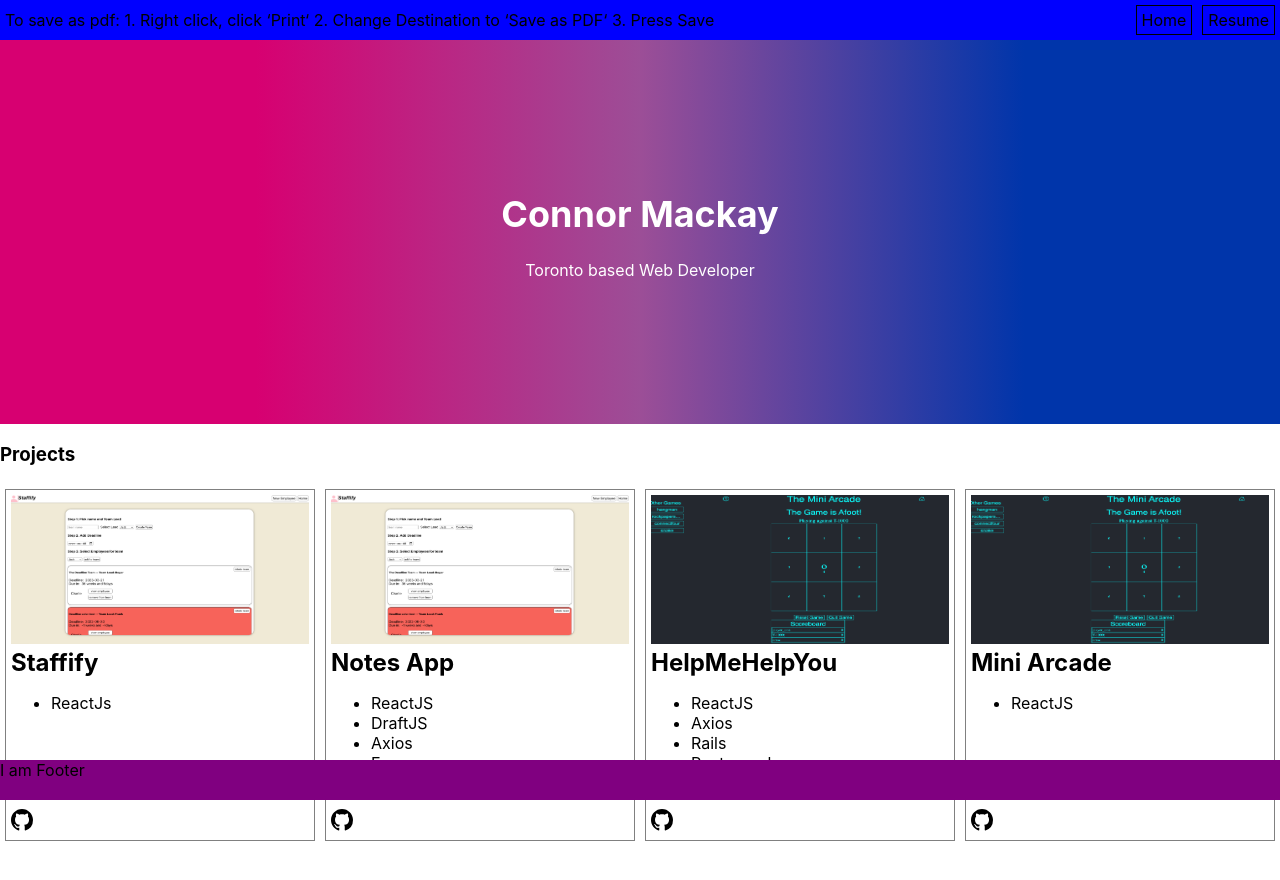
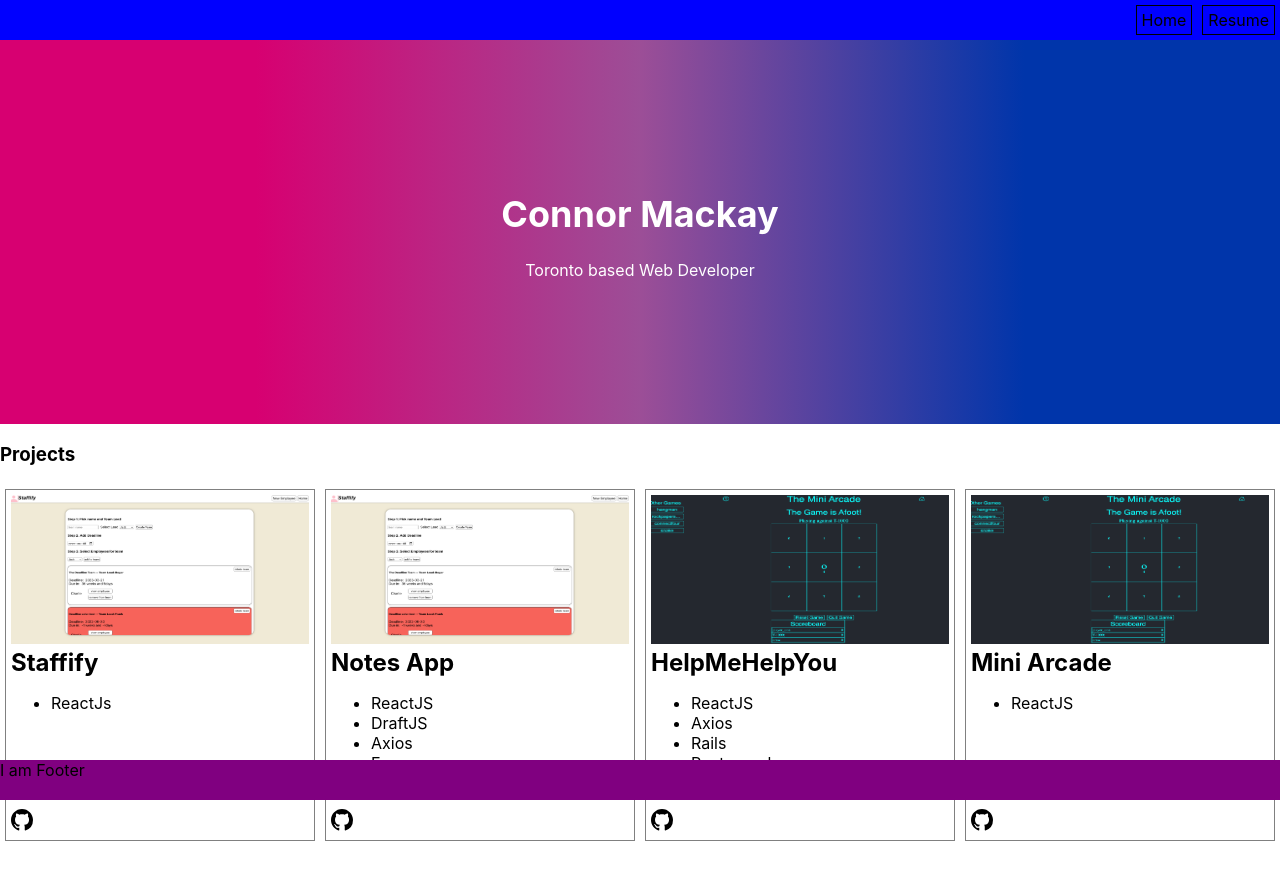
Before and after one commit to CD-Mackay/personal_site, a Next.js app: page / in a window 1280 px wide. Shown: the top 880 px of the page. Built offline with nearby package versions, Linux system fonts and the light colour scheme.

Commit message:
add conditional render to header content

```diff
--- a/Components/Header/Header.js
+++ b/Components/Header/Header.js
@@ -1,11 +1,19 @@
 import Link from "next/link";
 import styles from "./Header.module.css";
+import { useRouter } from "next/router";
 
 export default function Header() {
+  const router = useRouter();
+
+  console.log(router.pathname);
+
   return (
     <div className={styles.header}>
       <div className={styles.header_content}>
-          <p>To save as pdf:   1. Right click, click &lsquo;Print&lsquo;   2. Change Destination to &lsquo;Save as PDF&lsquo;   3. Press Save</p>
+        {router.pathname === "/resume" && <p>
+          To save as pdf: 1. Right click, click &lsquo;Print&lsquo; 2. Change
+          Destination to &lsquo;Save as PDF&lsquo; 3. Press Save
+        </p>}
       </div>
       <nav className={styles.navigation}>
         <div className={styles.link}>
```
Lines whose indentation alone changed are shown as unchanged.
